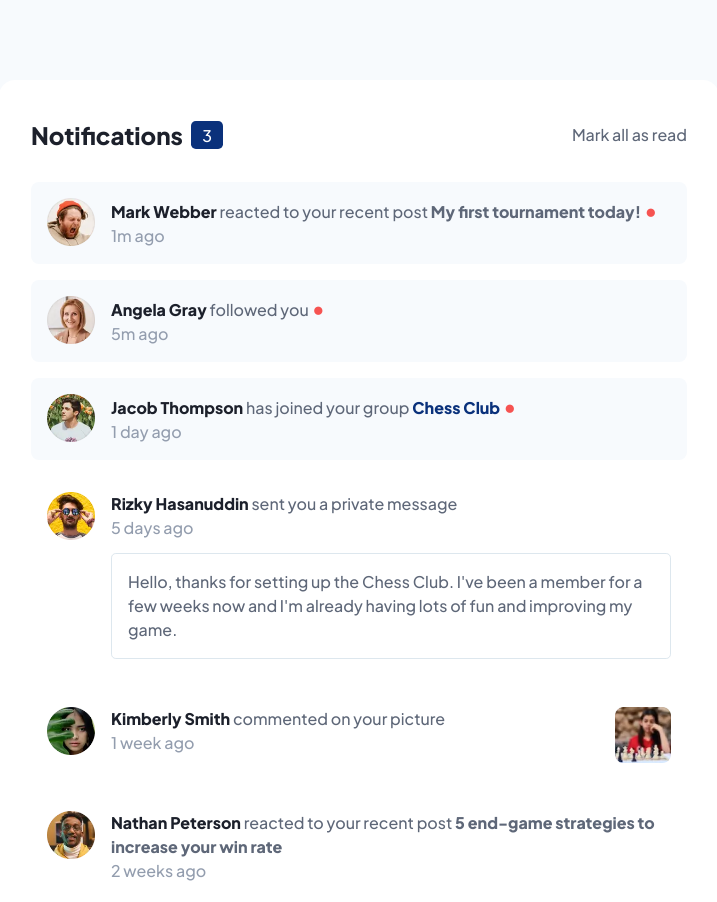
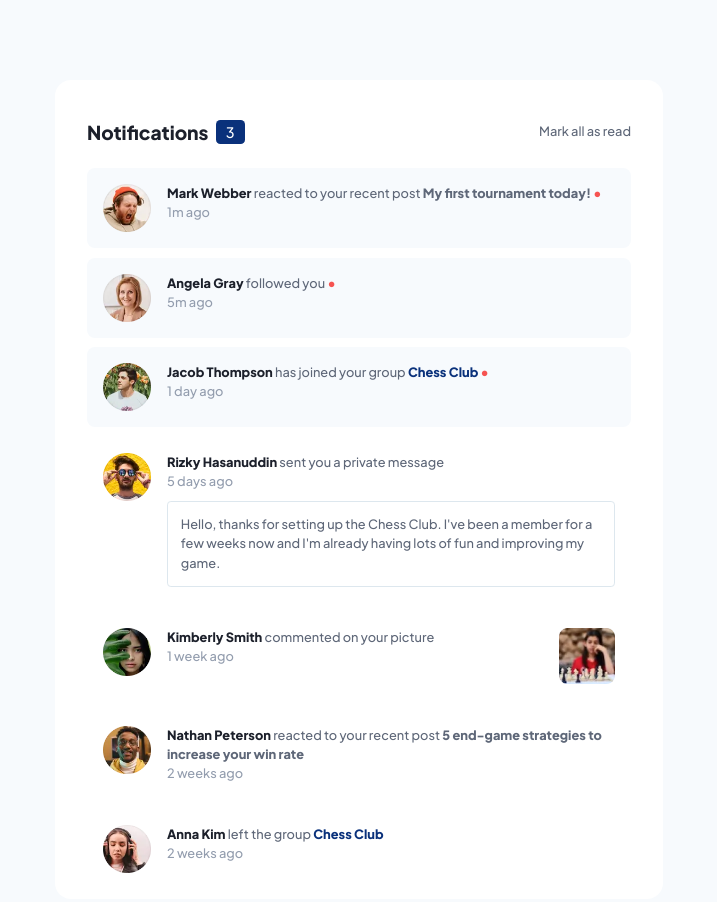
Before and after one commit to Jolijn0101/notifications-page, a plain HTML site: page index.html in a window 1280 px wide. Shown: the top 902 px of the page, without its empty margins (281-998 px from the left). Drawn offline with Linux system fonts and the light colour scheme.

Commit message:
feedback Denis

```diff
--- a/index.html
+++ b/index.html
@@ -11,33 +11,35 @@
   </head>
   <body>
     <header>
-      <h1>Notifications</h1>
-      <div class="notification-num">3</div>
+      <div class="title-wrapper">
+        <h1>Notifications</h1>
+        <div class="notification-num">3</div>
+      </div>
       <p>Mark all as read</p>
     </header>
     <main>
-      <article class="active">
+      <article class="active" id="notification-1">
         <img class="avatar" src="assets/images/avatar-mark-webber.webp" alt="avatar-mark-webber" />
         <p>
           <span class="name">Mark Webber</span> reacted to your recent post <span class="post-link"> My first tournament today!</span><span class="dot">●</span>
           <span class="time">1m ago</span>
         </p>
       </article>
-      <article class="active">
+      <article class="active" id="notification-2">
         <img class="avatar" src="assets/images/avatar-angela-gray.webp" alt="avatar-angela-gray" />
         <p>
           <span class="name">Angela Gray</span> followed you<span class="dot">●</span>
           <span class="time">5m ago</span>
         </p>
       </article>
-      <article class="active">
+      <article class="active" id="notification-3">
         <img class="avatar" src="assets/images/avatar-jacob-thompson.webp" alt="avatar-jacob-thompson" />
         <p>
           <span class="name">Jacob Thompson</span> has joined your group <span class="club-link">Chess Club</span><span class="dot">●</span>
           <span class="time">1 day ago</span>
         </p>
       </article>
-      <article>
+      <article id="notification-4">
         <img class="avatar" src="assets/images/avatar-rizky-hasanuddin.webp" alt="avatar-rizky-hasanuddin" />
         <div>
           <p>
@@ -49,7 +51,7 @@
           </p>
         </div>
       </article>
-      <article class="img-comment">
+      <article class="img-comment" id="notification-5">
         <img class="avatar" src="assets/images/avatar-kimberly-smith.webp" alt="avatar-kimberly-smith" />
         <p>
           <span class="name">Kimberly Smith</span> commented on your picture
@@ -57,14 +59,14 @@
         </p>
         <img class="post-img" src="assets/images/image-chess.webp" alt="" />
       </article>
-      <article>
+      <article id="notification-6">
         <img class="avatar" src="assets/images/avatar-nathan-peterson.webp" alt="avatar-nathan-peterson" />
         <p>
           <span class="name">Nathan Peterson</span> reacted to your recent post <span class="post-link">5 end-game strategies to increase your win rate</span>
           <span class="time">2 weeks ago</span>
         </p>
       </article>
-      <article>
+      <article id="notification-7">
         <img class="avatar" src="assets/images/avatar-anna-kim.webp" alt="avatar-anna-kim" />
         <p>
           <span class="name">Anna Kim</span> left the group <span class="club-link">Chess Club</span>
--- a/script.js
+++ b/script.js
@@ -4,10 +4,17 @@ let notificationCounter = notifications.length;
 
 //sets all notifications to read
 document.querySelector('header p').addEventListener('click', function () {
+  //sets the notification number
   notificationCounter = 0;
   document.querySelector('.notification-num').innerHTML = notificationCounter;
+  //removes background color from each notification
   notifications.forEach((article) => {
     article.classList.remove('active');
+  });
+  //removes dots from each notification
+  let dots = document.querySelectorAll('p .dot');
+  dots.forEach((dot) => {
+    dot.style.display = 'none';
   });
 });
 
@@ -16,10 +23,13 @@ notifications.forEach((article) => {
   article.addEventListener('click', function () {
     //checks if notification is read
     if (article.className === 'active') {
+      //increase the notification counter
       notificationCounter--;
-      console.log(notificationCounter);
       document.querySelector('.notification-num').innerHTML = notificationCounter;
+      //removes background color of notification
       article.classList.remove('active');
+      //removes dot of notification
+      document.querySelector(`#${article.id} .dot`).style.display = 'none';
     }
   });
 });
--- a/style.css
+++ b/style.css
@@ -29,14 +29,14 @@ body {
 }
 
 p {
-  font-size: 1rem;
+  font-size: 0.8rem;
   font-weight: 500;
   color: var(--dark-grayish-blue);
   line-height: 1.5em;
 }
 
 h1 {
-  font-size: 1.5rem;
+  font-size: 1.2rem;
   font-weight: 800;
   color: var(--very-dark-blue);
 }
@@ -46,10 +46,13 @@ header {
   width: 100%;
   display: flex;
   align-items: center;
-  margin-bottom: 2em;
+  justify-content: space-between;
+  margin-bottom: 1.5em;
+}
+.title-wrapper {
+  display: flex;
 }
 header p {
-  width: 90%;
   justify-self: flex-end;
   text-align: right;
   transition: var(--transition);
@@ -57,7 +60,7 @@ header p {
 .notification-num {
   background-color: var(--blue);
   color: var(--white);
-  font-size: 1rem;
+  font-size: 0.9rem;
   padding: 0.2em 0.7em;
   border-radius: 0.3em;
   margin-left: 0.5em;
@@ -68,7 +71,7 @@ article {
   display: flex;
   padding: 1em;
   border-radius: 0.5em;
-  margin-bottom: 1em;
+  margin-bottom: 0.6em;
 }
 .active {
   background-color: var(--very-light-grayish-blue);
@@ -89,7 +92,7 @@ article .avatar {
   transition: var(--transition);
 }
 .dot {
-  font-size: 1.2em;
+  font-size: 1em;
   color: var(--red);
   margin-left: 0.2em;
 }
@@ -154,7 +157,7 @@ header p:hover,
     justify-content: center;
   }
   body {
-    width: 45em;
+    width: 38em;
     padding: 2.5em 2em 0 2em;
     border-radius: 1em;
     margin: 5em 0;
```
